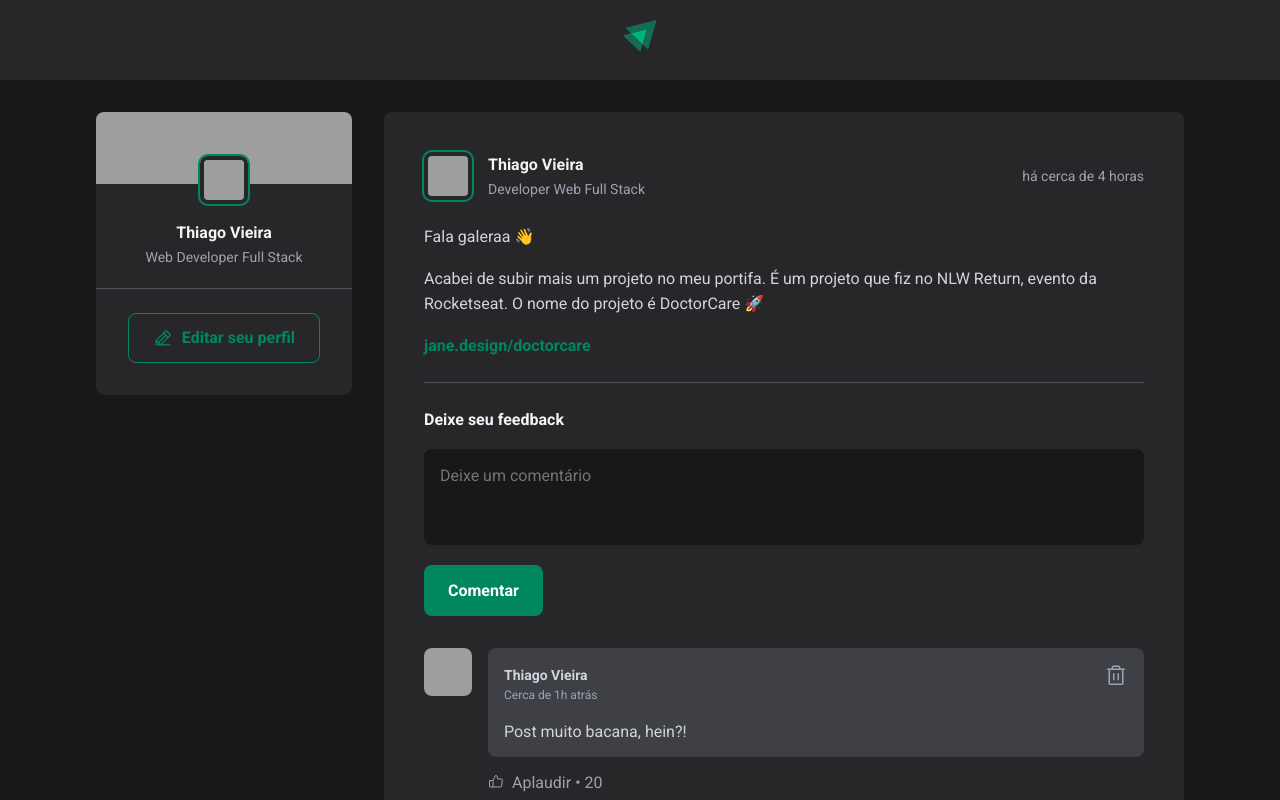
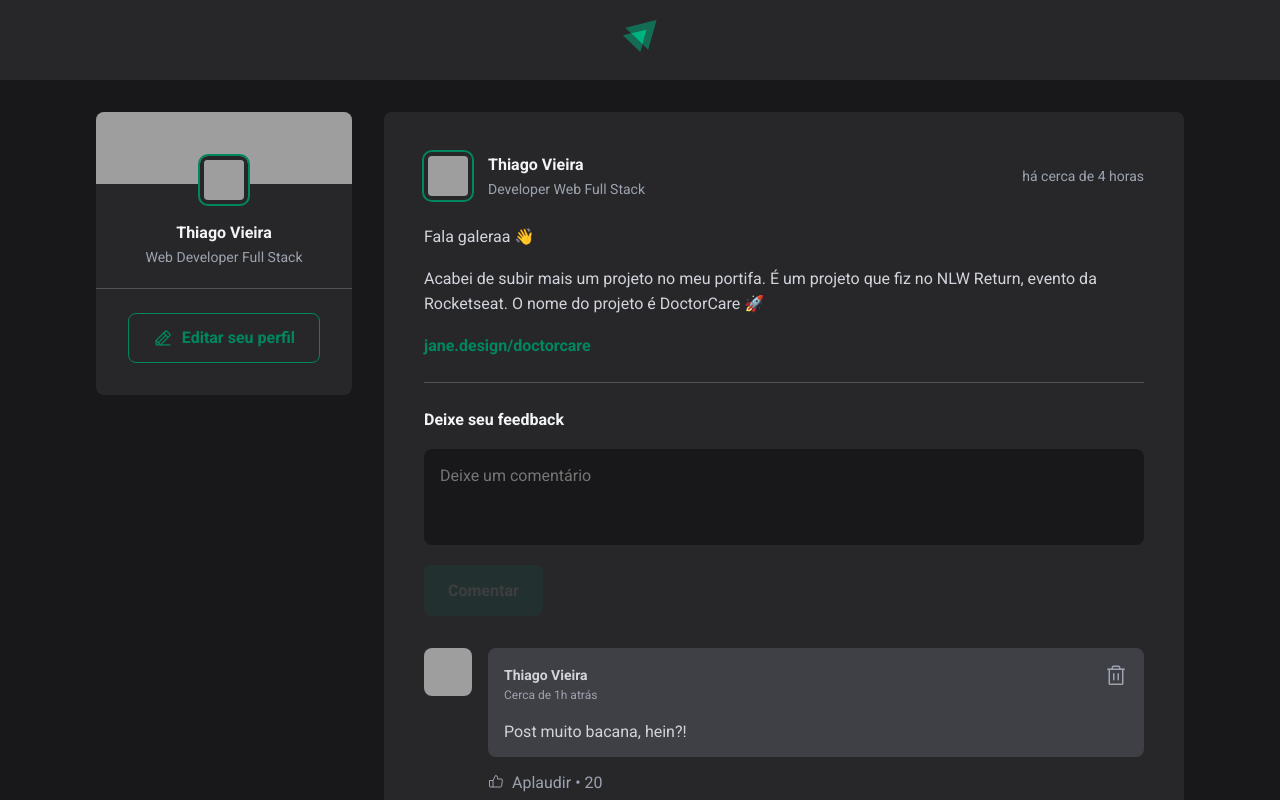
Before and after one commit to thiagoDeviner/IgniteFeedReact, a React (Vite) app: page / in a window 1280 px wide. Shown: the top 800 px of the page. Built offline with nearby package versions, Linux system fonts and the light colour scheme; grey boxes are pictures that could not be loaded.

Commit message:
Validando o formulário

```diff
--- a/src/components/Post.jsx
+++ b/src/components/Post.jsx
@@ -33,7 +33,12 @@ export function Post({ author, publishedAt, content }) {
 	}
 
 	function handleNewCOmmentChange() {
+		event.target.setCustomValidity('');
 		setNewCommentText(event.target.value);
+	}
+
+	function handleNewCommentInvalid() {
+		event.target.setCustomValidity('O preenchimento deste campo é obrigatório!');
 	}
 
 	function deleteComment(commentToDelete) {
@@ -43,6 +48,8 @@ export function Post({ author, publishedAt, content }) {
 
 		setComments(commentsWithoutDeletedOne);
 	}
+
+	const isNewCommentEmpty = newCommentText.length === 0;
 
 	return (
 		<article className={styles.post}>
@@ -78,9 +85,13 @@ export function Post({ author, publishedAt, content }) {
 					placeholder="Deixe um comentário"
 					value={newCommentText}
 					onChange={handleNewCOmmentChange}
+					onInvalid={handleNewCommentInvalid}
+					required
 				/>
 
-				<button type="submit">Comentar</button>
+				<button type="submit" disabled={isNewCommentEmpty}>
+					Comentar
+				</button>
 			</form>
 
 			<div className={styles.commentList}>
--- a/src/components/Post.module.css
+++ b/src/components/Post.module.css
@@ -107,8 +107,13 @@
 
 }
 
-.commentForm button[type="submit"]:hover {
+.commentForm button[type=submit]:not(:disabled):hover {
     background: var(--green-300);
+}
+
+.commentForm button[type=submit]:disabled {
+    opacity: 0.1;
+    cursor: not-allowed;
 }
 
 .commentList {
```
